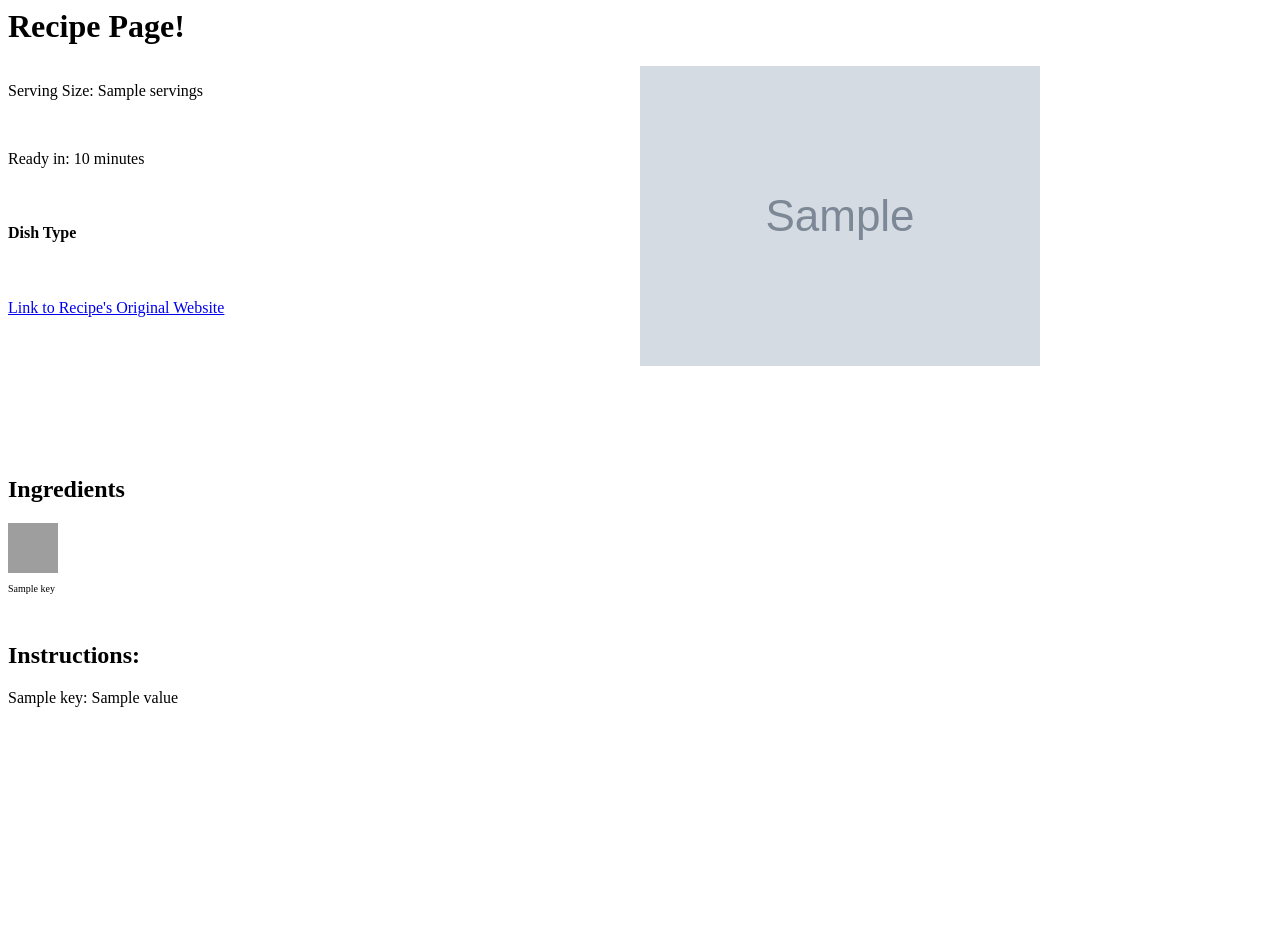
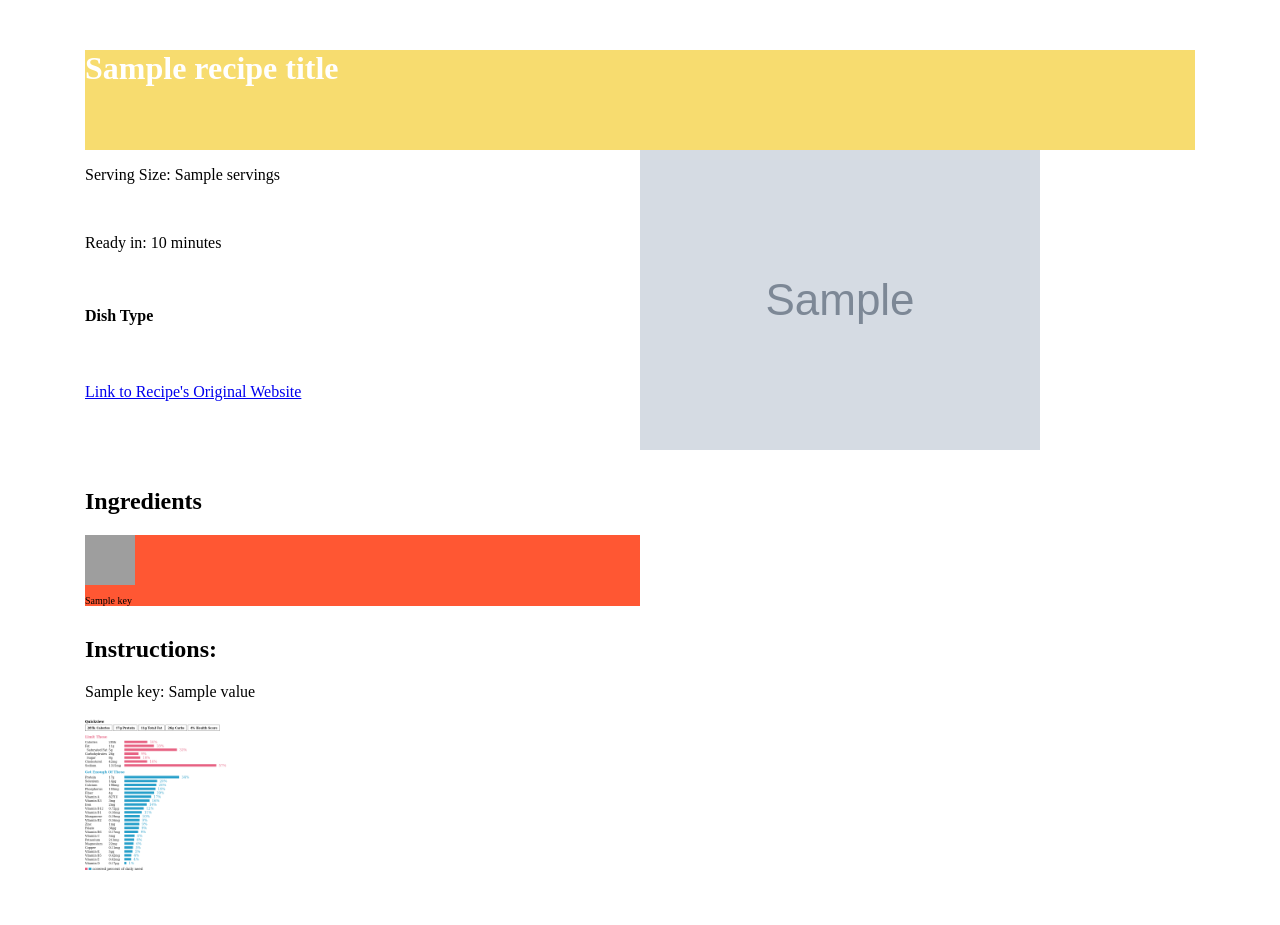
Before and after one commit to rpowers621/meal_app, a Flask app: template templates/recipepage.html in a window 1280 px wide. Before the commit the page ends 707 px from the top, so only its background shows below. Run offline with Flask 2, Linux system fonts and the light colour scheme; the template is opened without the code that fills it: most values are stand-ins (such as "Sample title", 1, 10 or a date in 2020); grey boxes marked "Sample" are stand-in pictures; grey boxes are pictures that could not be loaded.

Commit message:
add stylistic changes

```diff
--- a/app.py
+++ b/app.py
@@ -12,11 +12,12 @@ app.config["SEND_FILE_MAX_AGE_DEFAULT"] = 0
 
 @app.route("/")
 def main():
-    recipe_ids = search_recipe_by_ingred("chicken, tomatoes")
-    recipe_id = 716426
+    # recipe_ids = search_recipe_by_ingred("chicken, tomatoes")
+    recipe_id = 715394
 
     (
         recipe_img,
+        recipe_title,
         servings,
         ready_in_mins,
         source_url,
@@ -24,13 +25,14 @@ def main():
         ingredients,
     ) = get_recipe_info(recipe_id)
 
-    # get_nutritional_breakdown_png(recipe_id)
+    get_nutritional_breakdown_png(recipe_id)
 
     instructions = get_recipe_instructions(recipe_id)
 
     return render_template(
         "recipepage.html",
         recipe_img=recipe_img,
+        recipe_title=recipe_title,
         servings=servings,
         ready_in_mins=ready_in_mins,
         source_url=source_url,
--- a/spoonacular.py
+++ b/spoonacular.py
@@ -34,7 +34,7 @@ def search_recipe_by_ingred(str):
             print(KeyError)
             break
 
-    return recipe_ids
+    print(recipe_ids)
 
 
 def get_recipe_info(id):
@@ -45,6 +45,7 @@ def get_recipe_info(id):
     response_data = response.json()
 
     recipe_img = response_data["image"]
+    recipe_title = response_data["title"]
     servings = response_data["servings"]
     ready_in_mins = response_data["readyInMinutes"]
     source_url = response_data["sourceUrl"]
@@ -66,6 +67,7 @@ def get_recipe_info(id):
 
     return (
         recipe_img,
+        recipe_title,
         servings,
         ready_in_mins,
         source_url,
@@ -167,4 +169,4 @@ def get_recipe_by_diet(str):
     print(recipe_ids_by_diet)
 
 
-get_recipe_by_diet("vegan")
+search_recipe_by_ingred("chicken,tomato")
--- a/static/style.css
+++ b/static/style.css
@@ -1,3 +1,20 @@
+html {
+
+  }
+
+body{
+ margin-left: 85px;
+ margin-right: 85px;
+ margin-top: 50px;
+
+}
+#title{
+    height: 100px;
+    width: 100%;
+    background-color: F7DC6F ;
+    color: white;
+    margin: auto !important;
+}
 .row{
     display: flex;
 
@@ -5,3 +22,10 @@
 .col{
     flex: 50%
 }
+.ingred{
+   background-color: FF5733 ;
+}
+#nutrition{
+    width: 50px;
+    height: 50px;
+}
--- a/templates/recipepage.html
+++ b/templates/recipepage.html
@@ -5,7 +5,7 @@
 </head>
 
 <body>
-    <h1>Recipe Page!</h1>
+    <h1 id="title">{{recipe_title}}</h1>
     <div class="row">
         <div class="col">
             <p> Serving Size: {{servings}}</p>
@@ -16,6 +16,7 @@
             {%for i in range(length)%}
             <p>{{dish_types[i]}}</p>
             {%endfor%}
+
             <BR></BR>
             <a href="{{source_url}}"> Link to Recipe's Original Website </a>
         </div>
@@ -23,39 +24,33 @@
             <img src="{{recipe_img}}" alt="">
         </div>
     </div>
-
-    <br>
-
-    <br>
-
-    <br>
-
-
-    <br>
-
-
-
     <br>
     <h2>Ingredients</h2>
     <div class="row">
 
         {%for key, value in ingredients.items()%}
         <div class="col">
+            <div class="ingred">
                 <img src="{{value}}" alt="" style="height: 50px; width: 50px;">
                 <p style="font-size: x-small;">{{key}}</p>
             </div>
 
+        </div>
         {%endfor%}
+        <div class="col">
+
         </div>
-
-
-    <br>
+    </div>
+    <div>
         <h2>Instructions: </h2>
         {%for key, value in instructions.items()%}
 
         <p>{{key}}: {{value}}</p>
         {%endfor%}
-
+    </div>
+    <div class="row">
+        <img src="static/nutritional_breakdown.png" alt="" style="height: 200px; width: 200px;">
+    </div>
 </body>
 
 </html>
```
Also changed, not shown: static/background.jpeg (added), static/nutritional_breakdown.png. Lines whose indentation alone changed are shown as unchanged.
